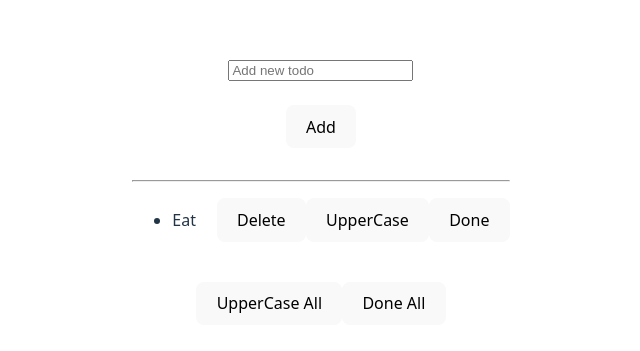
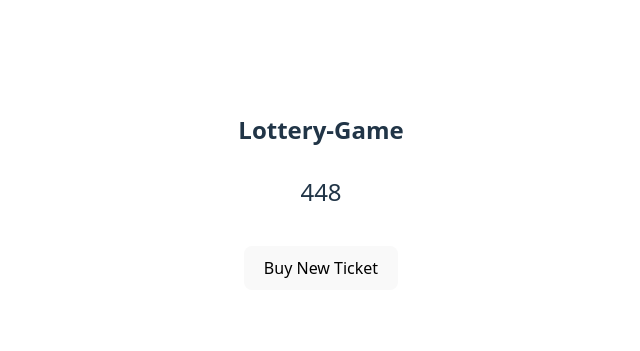
Before and after one commit to muhammadumair1100/first-react-app, a React (Vite) app in the folder react-first-app/: page / in a window 1280 px wide. Shown: the part 209-560 px from the top of the page, without its empty margins (319-959 px from the left). Built offline with nearby package versions, Linux system fonts and the light colour scheme.

Commit message:
Made lottery Game

```diff
--- a/react-first-app/src/App.jsx
+++ b/react-first-app/src/App.jsx
@@ -4,14 +4,19 @@ import Props from "./Day-02/Props.jsx"; // For Day-02 learning
 import Button from "./Day-03/Button.jsx"; // For Day-03 learning
 import Profile from "./Practice-01/Profile.jsx"; // For Practice-01 Folder
 import Buttons from "./Practice-02/Buttons.jsx"; // For Practice-02 Folder
-import TodoBoard from "./Day-04/TodoBoard.jsx";
+import Lottery from "./Practice-03/Lottery.jsx";
+import { sum } from "./Practice-03/helper.js";
 
 function App() {
   const hobbies = ["Mobile Games", "Football", "Coding"];
+
+  let winCondition = (ticket) => {
+    return sum(ticket) === 15;
+  };
+
   return (
     <>
-      {/* <Profile name="Gentleman" age={19} city="Hangu" hobbies={hobbies} /> */}
-      <TodoBoard />
+      <Lottery n={3} winCondition={winCondition} />
     </>
   );
 }
--- a/react-first-app/src/Day-04/TodoBoard.jsx
+++ b/react-first-app/src/Day-04/TodoBoard.jsx
@@ -20,13 +20,6 @@ export default function TodoBoard() {
 
   let deleteTask = (id) => {
     setTask(newTask.filter((Task) => Task.id !== id));
-    setTask(
-      newTask.filter((Task) => {
-        if (Task.id !== id) {
-          Task.todo.toUpperCase();
-        }
-      })
-    );
   };
 
   let upperCaseAll = () => {
@@ -70,7 +63,7 @@ export default function TodoBoard() {
   let isDoneOrNotAll = () => {
     setTask((prevTasks) =>
       prevTasks.map((Task) => {
-        return { ...Task, isDone: true };
+        return { ...Task, isDone: !Task.isDone };
       })
     );
   };
--- /dev/null
+++ b/react-first-app/src/Practice-03/Button.jsx
@@ -0,0 +1,9 @@
+function Button({ buyTicket }) {
+  return (
+    <>
+      <button onClick={buyTicket}>Buy New Ticket</button>
+    </>
+  );
+}
+
+export default Button;
--- /dev/null
+++ b/react-first-app/src/Practice-03/Lottery.jsx
@@ -0,0 +1,25 @@
+import { useState } from "react";
+import Ticket from "./Ticket";
+import { generateTicket } from "./helper";
+import Button from "./Button";
+
+function Lottery({ n = 3, winCondition }) {
+  let [Tickets, setTickets] = useState(generateTicket(n));
+
+  let genTicket = () => {
+    setTickets(generateTicket(n));
+  };
+
+  let isWinning = winCondition(Tickets);
+
+  return (
+    <div>
+      <h2>Lottery-Game</h2>
+      <Ticket tickets={Tickets} />
+      {isWinning && <p>Congratulation you won</p>}
+      <Button buyTicket={genTicket} />
+    </div>
+  );
+}
+
+export default Lottery;
--- /dev/null
+++ b/react-first-app/src/Practice-03/Ticket.css
@@ -0,0 +1,7 @@
+.ticket {
+  border: 1px solid white;
+  padding: 5px;
+  border-radius: 10px;
+  font-size: 24px;
+  margin-bottom: 30px;
+}
--- /dev/null
+++ b/react-first-app/src/Practice-03/Ticket.jsx
@@ -0,0 +1,13 @@
+import "./Ticket.css";
+
+function Ticket({ tickets }) {
+  return (
+    <div className="ticket">
+      {tickets.map((ticket, idx) => (
+        <span key={idx}>{ticket}</span>
+      ))}
+    </div>
+  );
+}
+
+export default Ticket;
--- /dev/null
+++ b/react-first-app/src/Practice-03/helper.js
@@ -0,0 +1,13 @@
+function generateTicket(n) {
+  let newArr = new Array(n);
+  for (let i = 0; i < n; i++) {
+    newArr[i] = Math.floor(Math.random() * 10);
+  }
+  return newArr;
+}
+
+function sum(arr) {
+  return arr.reduce((pre, curr) => pre + curr);
+}
+
+export { generateTicket, sum };
```
Also changed, not shown: react-first-app/src/Practice-03/README.md (added).
